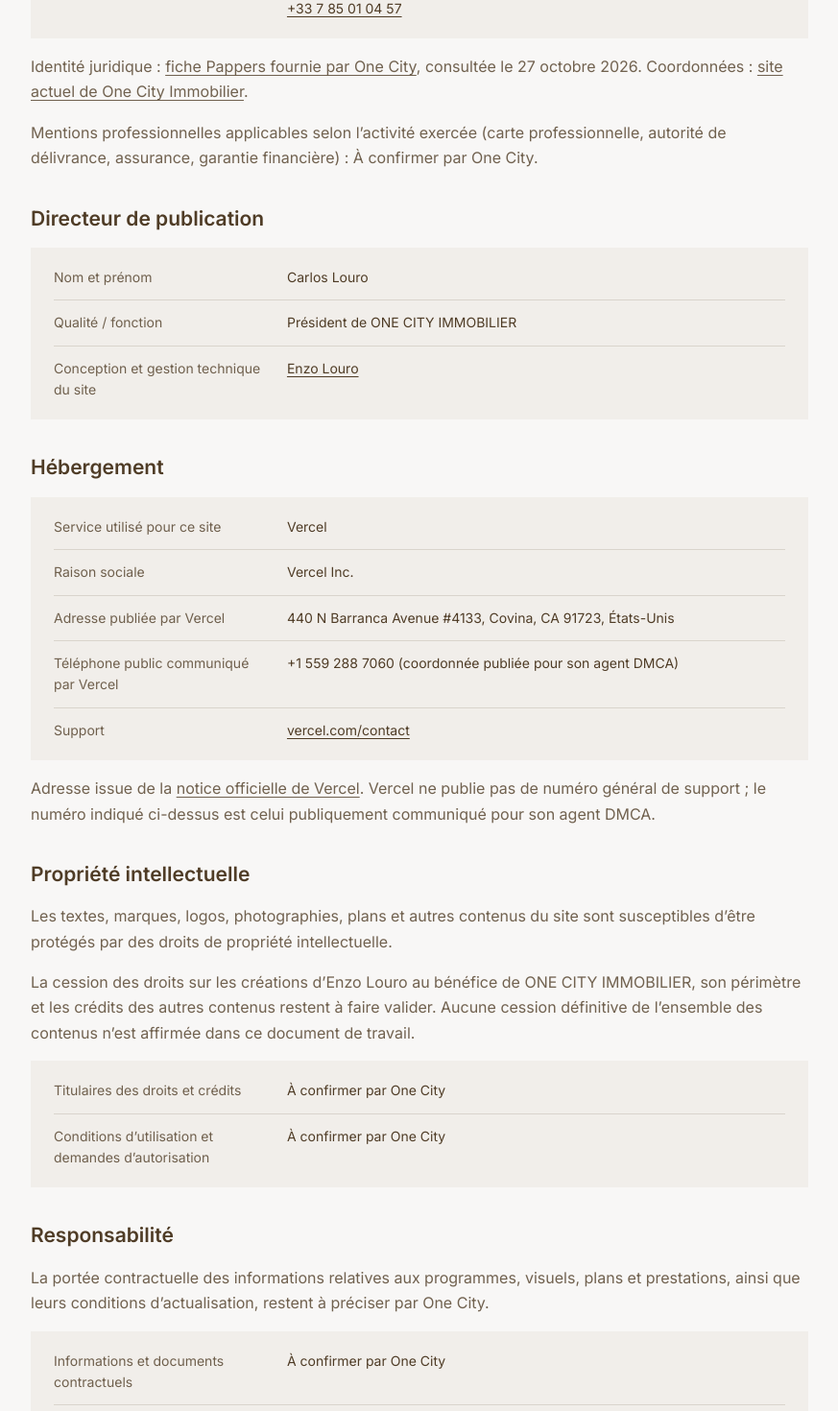
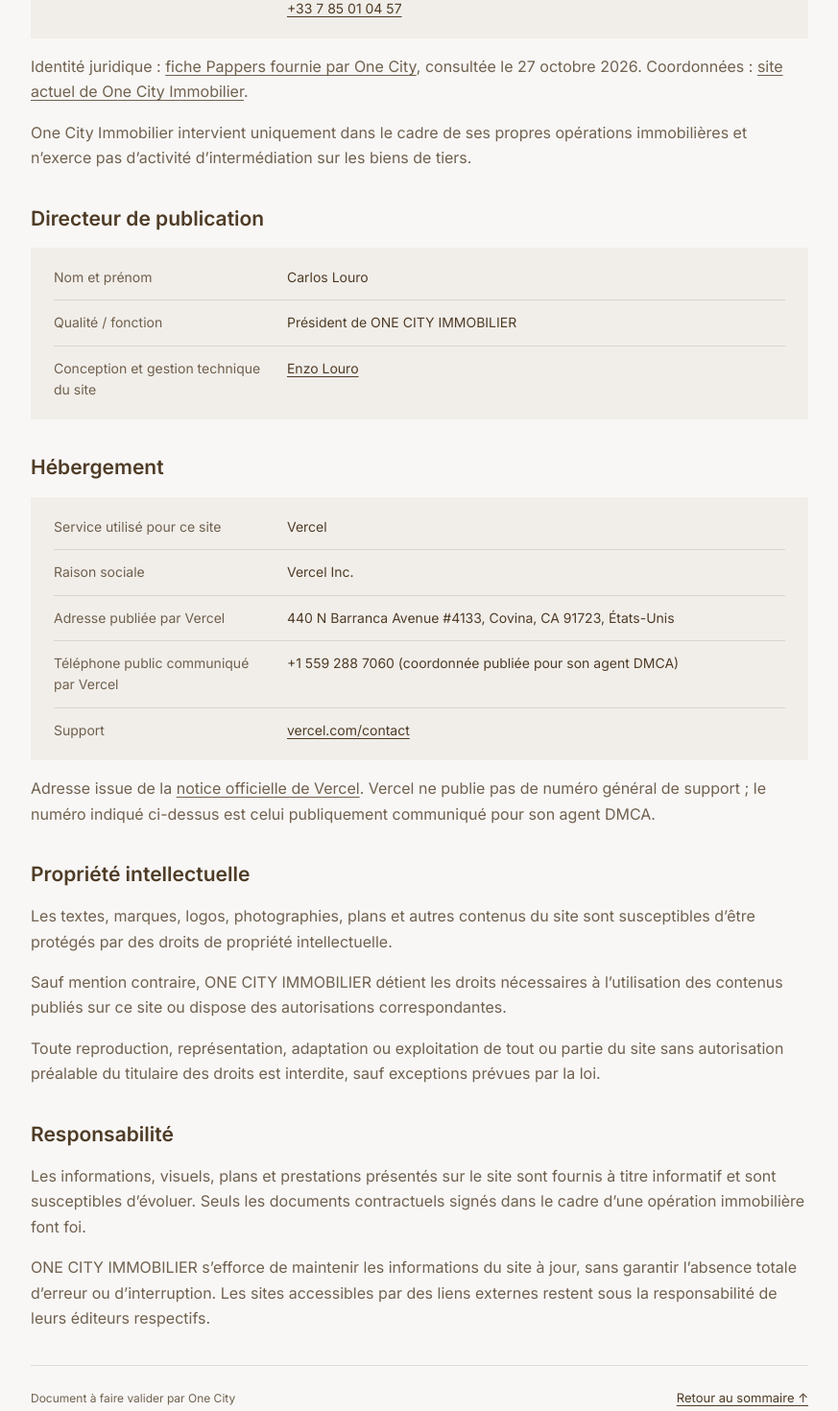
Before and after one commit to EnzoLro/Onecity, a Next.js app: page /mentions-legales in a window 1280 px wide. Shown: the part 1260-2730 px from the top of the page at 96% size, without its empty margins (378-1251 px from the left). Built offline with nearby package versions, Linux system fonts and the light colour scheme; no server answers; a web font is replaced by a local one.

Commit message:
feat(ENZ-77): remove remaining legal placeholders

```diff
--- a/app/(informations)/mentions-legales/page.tsx
+++ b/app/(informations)/mentions-legales/page.tsx
@@ -6,7 +6,6 @@ import { contact } from "@/data/navigation";
 import { legalIdentity } from "@/data/legal-identity";
 
 export const metadata = createPageMetadata({ path: "/mentions-legales", title: "Mentions légales | One City Immobilier", description: "Éditeur, hébergement et informations légales du site One City Immobilier. Document en attente de validation.", indexable: false });
-const pending = "À confirmer par One City";
 
 export default function LegalNoticesPage() {
   return <LegalPage title="Mentions légales" path="/mentions-legales" description="Retrouvez les informations relatives à l’édition du site." introduction="Cette partie identifie l’éditeur du site et précise les conditions d’utilisation de ses contenus." sections={[
@@ -25,7 +24,7 @@ export default function LegalNoticesPage() {
         ["E-mail et téléphone", <><a href={contact.href}>{contact.href.replace("mailto:", "")}</a><br /><a href={footer.phone.href}>{footer.phone.label}</a></>],
       ]} />
       <p>Identité juridique : <a href={legalIdentity.source}>fiche Pappers fournie par One City</a>, consultée le 27 octobre 2026. Coordonnées : <a href="https://www.onecityimmobilier.fr/">site actuel de One City Immobilier</a>.</p>
-      <p>Mentions professionnelles applicables selon l’activité exercée (carte professionnelle, autorité de délivrance, assurance, garantie financière) : {pending}.</p>
+      <p>One City Immobilier intervient uniquement dans le cadre de ses propres opérations immobilières et n’exerce pas d’activité d’intermédiation sur les biens de tiers.</p>
     </> },
     { id: "publication", title: "Directeur de publication", content: <LegalDetails rows={[["Nom et prénom", legalIdentity.president], ["Qualité / fonction", `Président de ${organization.legalName}`], ["Conception et gestion technique du site", <a href="https://www.enzolouro.fr/">Enzo Louro</a>]]} /> },
     { id: "hebergement", title: "Hébergement", content: <>
@@ -34,12 +33,12 @@ export default function LegalNoticesPage() {
     </> },
     { id: "propriete-intellectuelle", title: "Propriété intellectuelle", content: <>
       <p>Les textes, marques, logos, photographies, plans et autres contenus du site sont susceptibles d’être protégés par des droits de propriété intellectuelle.</p>
-      <p>La cession des droits sur les créations d’Enzo Louro au bénéfice de {organization.legalName}, son périmètre et les crédits des autres contenus restent à faire valider. Aucune cession définitive de l’ensemble des contenus n’est affirmée dans ce document de travail.</p>
-      <LegalDetails rows={[["Titulaires des droits et crédits", pending], ["Conditions d’utilisation et demandes d’autorisation", pending]]} />
+      <p>Sauf mention contraire, {organization.legalName} détient les droits nécessaires à l’utilisation des contenus publiés sur ce site ou dispose des autorisations correspondantes.</p>
+      <p>Toute reproduction, représentation, adaptation ou exploitation de tout ou partie du site sans autorisation préalable du titulaire des droits est interdite, sauf exceptions prévues par la loi.</p>
     </> },
     { id: "responsabilite", title: "Responsabilité", content: <>
-      <p>La portée contractuelle des informations relatives aux programmes, visuels, plans et prestations, ainsi que leurs conditions d’actualisation, restent à préciser par One City.</p>
-      <LegalDetails rows={[["Informations et documents contractuels", pending], ["Conditions d’accès, interruptions et liens tiers", pending]]} />
+      <p>Les informations, visuels, plans et prestations présentés sur le site sont fournis à titre informatif et sont susceptibles d’évoluer. Seuls les documents contractuels signés dans le cadre d’une opération immobilière font foi.</p>
+      <p>{organization.legalName} s’efforce de maintenir les informations du site à jour, sans garantir l’absence totale d’erreur ou d’interruption. Les sites accessibles par des liens externes restent sous la responsabilité de leurs éditeurs respectifs.</p>
     </> },
   ]} />;
 }
```
